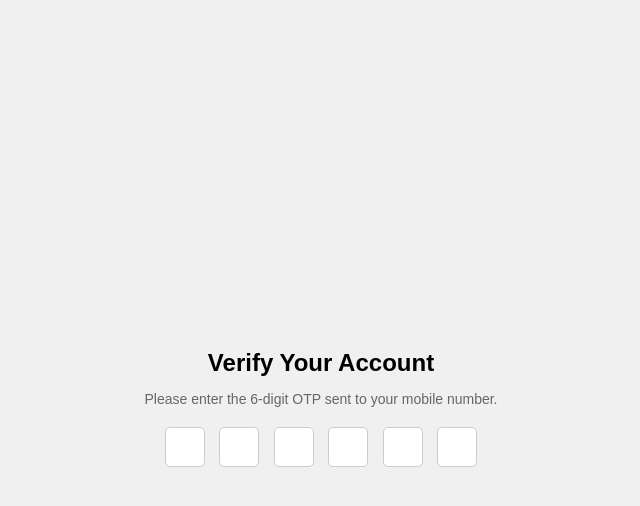
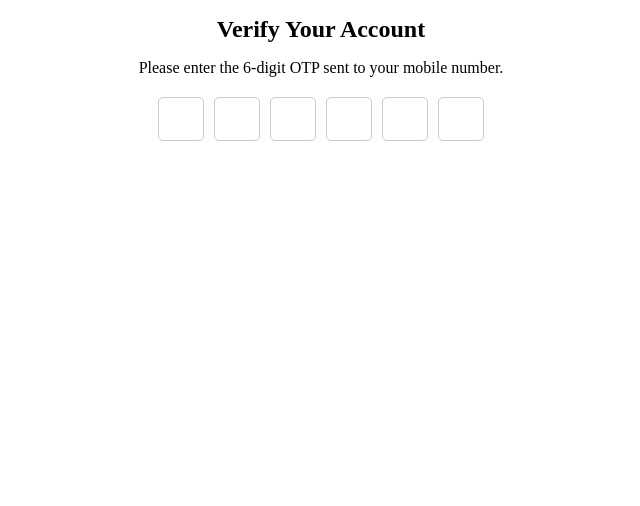
Before and after one commit to acciojob/OTP-PraveenTiwari08, a website: page main.html in a window 1280 px wide. Shown: the whole page, without its empty margins (319-959 px from the left). Drawn offline with Linux system fonts and the light colour scheme.

Commit message:
created a submission

```diff
--- a/main.html
+++ b/main.html
@@ -1,25 +1,23 @@
 <!DOCTYPE html>
-<html>
-
+<html lang="en">
 <head>
+  <meta charset="UTF-8">
+  <meta name="viewport" content="width=device-width, initial-scale=1.0">
+  <title>OTP Verification</title>
   <link rel="stylesheet" href="styles.css">
 </head>
-
 <body>
-    <!-- the entire body must be written by student -->
   <div class="container">
     <h1 id="verification_heading">Verify Your Account</h1>
     <p id="verification_subtext">Please enter the 6-digit OTP sent to your mobile number.</p>
     <div class="code-container">
-            <input type="number" class="code" id="code1" maxlength="1" oninput="focusNextInput(this)">
-            <input type="number" class="code" id="code2" maxlength="1" oninput="focusNextInput(this)">
-            <input type="number" class="code" id="code3" maxlength="1" oninput="focusNextInput(this)">
-            <input type="number" class="code" id="code4" maxlength="1" oninput="focusNextInput(this)">
-            <input type="number" class="code" id="code5" maxlength="1" oninput="focusNextInput(this)">
-            <input type="number" class="code" id="code6" maxlength="1" oninput="focusNextInput(this)">
+      <input type="number" class="code" maxlength="1">
+      <input type="number" class="code" maxlength="1">
+      <input type="number" class="code" maxlength="1">
+      <input type="number" class="code" maxlength="1">
+      <input type="number" class="code" maxlength="1">
+      <input type="number" class="code" maxlength="1">
     </div>
   </div>
-    <script type="text/javascript" src="./script.js"></script>
 </body>
-
 </html>
--- a/script.js
+++ b/script.js
@@ -1,25 +1 @@
-//your JS code here. If required.
-function focusNextInput(currentInput) {
-    const nextInput = currentInput.nextElementSibling;
-
-    if (nextInput && nextInput.tagName === 'INPUT') {
-        nextInput.focus();
-    }
-}
-// Typing the OTP digits into the input fields
-cy.visit(baseUrl + "/main.html");
-cy.get(".code").eq(0).type(5); // Input first digit
-cy.get(".code").eq(1).type(1); // Input second digit
-cy.get(".code").eq(2).type(7); // Input third digit
-cy.get(".code").eq(3).type(2); // Input fourth digit
-cy.get(".code").eq(4).type(9); // Input fifth digit
-cy.get(".code").eq(5).type(6); // Input sixth digit
-
-// Backspacing to clear the OTP digits
-cy.visit(baseUrl + "/main.html");
-cy.get(".code").eq(5).type("{backspace}"); // Backspace last digit
-cy.get(".code").eq(4).type("{backspace}"); // Backspace fifth digit
-cy.get(".code").eq(3).type("{backspace}"); // Backspace fourth digit
-cy.get(".code").eq(2).type("{backspace}"); // Backspace third digit
-cy.get(".code").eq(1).type("{backspace}"); // Backspace second digit
-cy.get(".code").eq(0).type("{backspace}"); // Backspace first digit
+//your JS code here. If re
--- a/styles.css
+++ b/styles.css
@@ -1,36 +1,35 @@
-/*  your css code here. If applicable */
- body {
-        font-family: Arial, sans-serif;
-        background-color: #f0f0f0;
-        margin: 0;
-        padding: 0;
-        display: flex;
-        justify-content: center;
-        align-items: center;
-        height: 100vh;
-    }
 .container {
+  max-width: 400px;
+  margin: 0 auto;
   text-align: center;
 }
-    h1 {
+
+#verification_heading {
   font-size: 24px;
   margin-bottom: 10px;
 }
-    p {
-        font-size: 14px;
-        color: #666;
+
+#verification_subtext {
+  font-size: 16px;
+  margin-bottom: 20px;
 }
+
 .code-container {
-        margin-top: 20px;
+  display: flex;
+  justify-content: center;
 }
+
 .code {
   width: 40px;
   height: 40px;
   margin: 0 5px;
-        font-size: 24px;
+  font-size: 20px;
   text-align: center;
   border: 1px solid #ccc;
   border-radius: 5px;
-        box-sizing: border-box;
-        display: inline-block;
+  outline: none;
 }
+
+.code:focus {
+  border-color: blue;
+}
```
Lines whose indentation alone changed are shown as unchanged.
